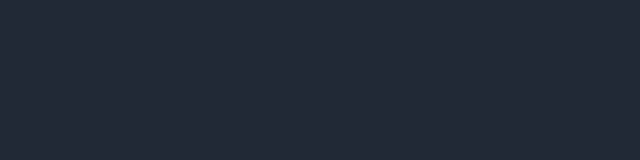
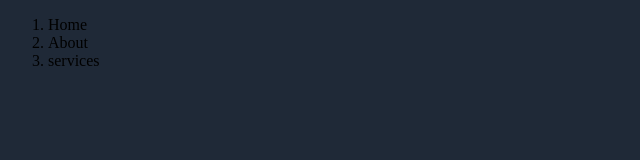
Before and after one commit to eurepedes2015/landing-page, a plain HTML site: page index.html in a window 1280 px wide. Shown: the full height of the page, 0-640 px from the left. Drawn offline with Linux system fonts and the light colour scheme.

Commit message:
index.html

```diff
--- a/index.html
+++ b/index.html
@@ -8,6 +8,12 @@
      <title>Nipeasali</title>
  </head>
  <body>
-
+     <nav>
+         <ol>
+             <li>Home</li>
+             <li>About</li>
+             <li>services</li>
+         </ol>
+     </nav>
  </body>
  </html>
```
